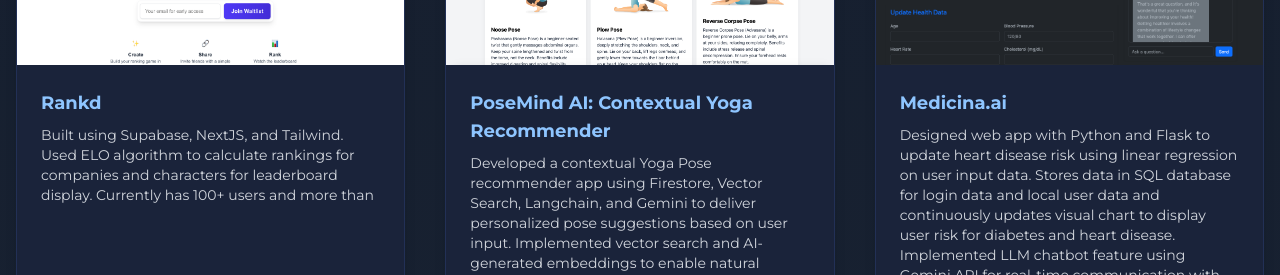
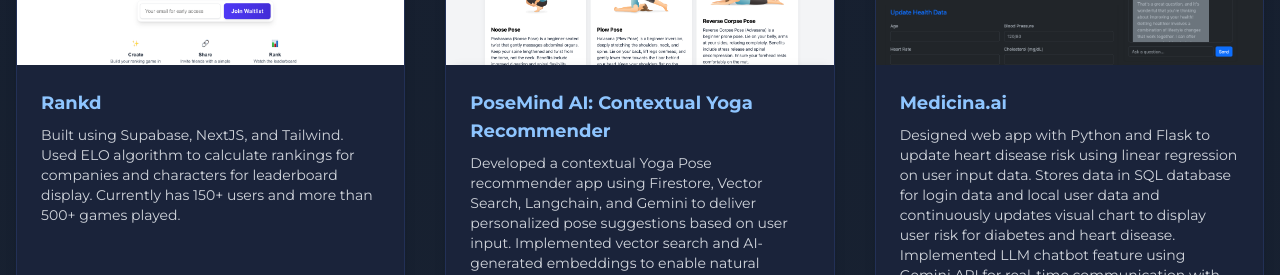
Before and after one commit to anirudhs-1010/personalportfolio, a Next.js app: page / in a window 1280 px wide. Shown: the part 2320-2595 px from the top of the page. Built offline with nearby package versions, Linux system fonts and the light colour scheme.

Commit message:
Added more to description for Rankd

```diff
--- a/src/app/comp/projects.js
+++ b/src/app/comp/projects.js
@@ -6,7 +6,7 @@
     title: "Rankd",
     image: "/RankdTitle.png",
     alt: "Rankd",
-    description: `Built using Supabase, NextJS, and Tailwind. Used ELO algorithm to calculate rankings for companies and characters for leaderboard display. Currently has 100+ users and more than  `,
+    description: `Built using Supabase, NextJS, and Tailwind. Used ELO algorithm to calculate rankings for companies and characters for leaderboard display. Currently has 150+ users and more than 500+ games played.`,
     links: [
       { label: "View Website", url: "https://rankdgame.vercel.app/" }
     ],
```
